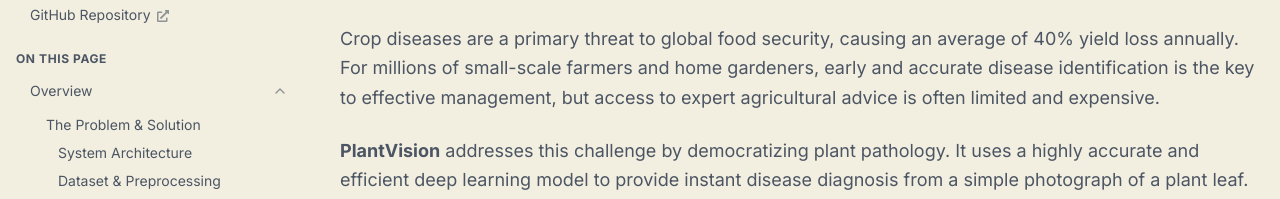
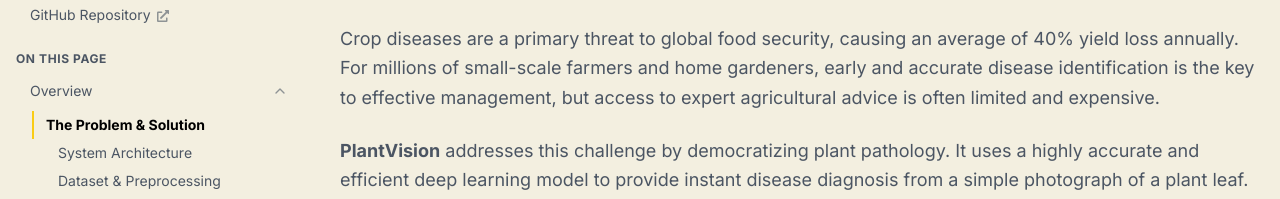
Before and after one commit to MDeus-ai/deus, a React (Create React App) app: page /projects/plantvision-cv001dd in a window 1280 px wide. Shown: the part 829-1028 px from the top of the page. Built offline with nearby package versions, Linux system fonts and the light colour scheme.

Commit message:
Version 6.2.2

```diff
--- a/src/components/AboutPreviewSection.js
+++ b/src/components/AboutPreviewSection.js
@@ -39,6 +39,7 @@ const AboutPreviewSection = () => {
   const skills = [
     { name: 'Data Visualization', proficiency: 65 },
     { name: 'Statistical Analysis', proficiency: 60 },
+    { name: 'PowerBI', proficiency: 30 },
     { name: 'Python', proficiency: 60 },
     { name: 'Machine Learning', proficiency: 55 },
     { name: 'MLOps', proficiency: 20 },
--- a/src/pages/PlantVisionPage.js
+++ b/src/pages/PlantVisionPage.js
@@ -1,4 +1,4 @@
-import { useState, useEffect, useMemo } from 'react';
+import { useState, useEffect, useMemo, useRef, useCallback } from 'react';
 import { FaGithub, FaExclamationTriangle, FaLightbulb, FaFolder, FaArrowLeft, FaExternalLinkAlt } from 'react-icons/fa';
 import { Search, ChevronDown } from 'lucide-react';
 import { useParams, Link } from 'react-router-dom';
@@ -14,7 +14,7 @@ import 'katex/dist/katex.min.css';
 
 // ===================================================================================
 //
-//  START OF CONFIGURATION & CONTENT AREA
+//  START OF CONFIGURATION & CONTENT AREA (IMPROVED)
 //
 // ===================================================================================
 
@@ -170,7 +170,7 @@ PlantVision_cv001dd/
 │   │   ├── paths.py          # Entrypoint for evaluation.
 │   │   ├── predict.py        # Entrypoint for evaluation.
 │   │   ├── train.py
-│       └── utils.py
+│   │   └── utils.py
 ├── tests/                    # Unit tests to verify if all components work as intended
 │   ├── data/
 │   │   ├── __init__.py
@@ -219,9 +219,21 @@ PlantVision_cv001dd/
 //
 // ===================================================================================
 
+// -----------------------------
+// Markdown custom renderers
+// -----------------------------
 const MarkdownComponents = {
-  h2: ({ node, children, ...props }) => <h2 id={node.children[0].value.toLowerCase().replace(/\s+/g, '-')} className="text-2xl sm:text-3xl font-extrabold text-text-primary mt-10 sm:mt-14 mb-5 scroll-mt-24 font-heading" {...props}>{children}</h2>,
-  h3: ({ node, children, ...props }) => <h3 id={node.children[0].value.toLowerCase().replace(/\s+/g, '-')} className="text-xl sm:text-2xl font-extrabold text-text-primary mt-8 sm:mt-12 mb-4 scroll-mt-24 font-heading" {...props}>{children}</h3>,
+  h2: ({ node, children, ...props }) => {
+    // Some headings may include inline nodes; build a safe id
+    const text = node.children ? node.children.map(c => c.value || '').join('') : '';
+    const id = text.toLowerCase().replace(/\s+/g, '-').replace(/[^\w\-]/g, '');
+    return <h2 id={id} className="text-2xl sm:text-3xl font-extrabold text-text-primary mt-10 sm:mt-14 mb-5 scroll-mt-24 font-heading" {...props}>{children}</h2>;
+  },
+  h3: ({ node, children, ...props }) => {
+    const text = node.children ? node.children.map(c => c.value || '').join('') : '';
+    const id = text.toLowerCase().replace(/\s+/g, '-').replace(/[^\w\-]/g, '');
+    return <h3 id={id} className="text-xl sm:text-2xl font-extrabold text-text-primary mt-8 sm:mt-12 mb-4 scroll-mt-24 font-heading" {...props}>{children}</h3>;
+  },
   p: ({ children, ...props }) => <p className="text-lg leading-relaxed text-text-secondary mb-6" {...props}>{children}</p>,
   ul: ({ children, ...props }) => <ul className="list-disc list-outside pl-5 mb-6 space-y-2 text-lg text-text-secondary" {...props}>{children}</ul>,
   ol: ({ children, ...props }) => <ol className="list-decimal list-outside pl-5 mb-6 space-y-2 text-lg text-text-secondary" {...props}>{children}</ol>,
@@ -230,18 +242,33 @@ const MarkdownComponents = {
   a: ({ children, ...props }) => <a className="text-accent font-medium underline hover:opacity-80 transition-opacity break-words" {...props}>{children}</a>,
   code: ({ node, inline, className, children, ...props }) => {
     const match = /language-(\w+)/.exec(className || '');
-    return !inline && match ? (<div className="my-6 sm:my-8"><SyntaxHighlighter style={vscDarkPlus} language={match[1]} PreTag="div" customStyle={{ fontFamily: 'var(--font-mono)', fontSize: '14px', lineHeight: '1.4', margin: 0 }} {...props}>{String(children).replace(/\n$/, '')}</SyntaxHighlighter></div>) : (<code className="bg-accent/20 text-accent font-mono text-[0.9em] px-1.5 py-0.5 rounded-sm break-words" {...props}>{children}</code>);
+    return !inline && match ? (
+      <div className="my-6 sm:my-8">
+        <SyntaxHighlighter style={vscDarkPlus} language={match[1]} PreTag="div" customStyle={{ fontFamily: 'var(--font-mono)', fontSize: '14px', lineHeight: '1.4', margin: 0 }} {...props}>
+          {String(children).replace(/\n$/, '')}
+        </SyntaxHighlighter>
+      </div>
+    ) : (
+      <code className="bg-accent/20 text-accent font-mono text-[0.9em] px-1.5 py-0.5 rounded-sm break-words" {...props}>{children}</code>
+    );
   },
   table: ({ children, ...props }) => <div className="my-8 w-full overflow-x-auto border-2 border-border"><table className="w-full min-w-full border-collapse text-base" {...props}>{children}</table></div>,
   thead: ({ children, ...props }) => <thead className="bg-gray-900 text-white dark:bg-text-primary dark:text-background" {...props}>{children}</thead>,
   th: ({ children, ...props }) => <th className="text-left font-bold p-3 border-r-2 border-background/20 dark:border-background/20 last:border-r-0" {...props}>{children}</th>,
   tbody: ({ children, ...props }) => <tbody {...props}>{children}</tbody>,
   tr: ({ children, ...props }) => <tr className="border-b-2 border-border/10 last:border-b-0" {...props}>{children}</tr>,
-  td: ({ children, ...props }) => <td className="p-3 border-r-2 border-border/10 last:border-r-0 text-text-secondary" {...props}><div dangerouslySetInnerHTML={{__html: children}}></div></td>,
+  td: ({ children, ...props }) => <td className="p-3 border-r-2 border-border/10 last:border-r-0 text-text-secondary" {...props}><div>{children}</div></td>,
 };
 
-const DocumentationSection = ({ content }) => <ReactMarkdown components={MarkdownComponents} remarkPlugins={[remarkGfm, remarkMath]} rehypePlugins={[rehypeRaw, rehypeKatex]}>{content}</ReactMarkdown>;
+const DocumentationSection = ({ content }) => (
+  <ReactMarkdown components={MarkdownComponents} remarkPlugins={[remarkGfm, remarkMath]} rehypePlugins={[rehypeRaw, rehypeKatex]}>
+    {content}
+  </ReactMarkdown>
+);
 
+// -----------------------------
+// Metrics Section
+// -----------------------------
 const MetricsSection = ({ data }) => (
   <div className="grid grid-cols-1 lg:grid-cols-5 gap-8">
     <div className="lg:col-span-2">
@@ -271,6 +298,9 @@ const MetricsSection = ({ data }) => (
   </div>
 );
 
+// -----------------------------
+// Structure Section
+// -----------------------------
 const StructureSection = ({ content }) => (
   <div className="border-2 border-border overflow-hidden">
     <div className="bg-text-primary text-background p-3 border-b-2 border-border flex items-center gap-3">
@@ -282,14 +312,21 @@ const StructureSection = ({ content }) => (
   </div>
 );
 
-const RoadmapSection = ({ challenges, futurePlans }) => (
+// -----------------------------
+// Roadmap Section (render items as markdown to keep formatting)
+// -----------------------------
+const RoadmapSection = ({ challenges = [], futurePlans = [] }) => (
   <div className="grid grid-cols-1 lg:grid-cols-2 gap-8">
     <div className="bg-surface border-2 border-border p-6 md:p-8 transition-all duration-200 ease-in-out shadow-[8px_8px_0px_theme(colors.shadow)] hover:shadow-none hover:translate-x-2 hover:translate-y-2 active:translate-x-0 active:translate-y-0">
       <h3 className="text-2xl font-extrabold text-text-primary mb-4 flex items-center gap-2 font-heading">
         <FaExclamationTriangle className="text-yellow-500" /> Challenges
       </h3>
       <ul className="space-y-3 text-lg list-disc list-outside pl-5 text-text-secondary">
-        {challenges.map((item, i) => <li key={i} dangerouslySetInnerHTML={{ __html: item }} />)}
+        {challenges.map((item, i) => (
+          <li key={i} className="leading-relaxed">
+            <ReactMarkdown remarkPlugins={[remarkGfm]}>{item}</ReactMarkdown>
+          </li>
+        ))}
       </ul>
     </div>
     <div className="bg-surface border-2 border-border p-6 md:p-8 transition-all duration-200 ease-in-out shadow-[8px_8px_0px_theme(colors.shadow)] hover:shadow-none hover:translate-x-2 hover:translate-y-2 active:translate-x-0 active:translate-y-0">
@@ -297,76 +334,95 @@ const RoadmapSection = ({ challenges, futurePlans }) => (
         <FaLightbulb className="text-blue-500" /> Future Work
       </h3>
       <ul className="space-y-3 text-lg list-disc list-outside pl-5 text-text-secondary">
-        {futurePlans.map((item, i) => <li key={i} dangerouslySetInnerHTML={{ __html: item }} />)}
+        {futurePlans.map((item, i) => (
+          <li key={i} className="leading-relaxed">
+            <ReactMarkdown remarkPlugins={[remarkGfm]}>{item}</ReactMarkdown>
+          </li>
+        ))}
       </ul>
     </div>
   </div>
 );
 
+// -----------------------------
+// Sidebar (memoized and enhanced)
+// -----------------------------
 const ProjectSidebar = ({ project, activeId }) => {
   const [searchTerm, setSearchTerm] = useState('');
   const [openSections, setOpenSections] = useState({});
-
-  const toggleSection = (id) => {
-    setOpenSections(prev => ({...prev, [id]: !prev[id]}));
-  };
-
-  const handleNavClick = (e, hash) => {
-    e.preventDefault();
-    const element = document.getElementById(hash);
-    if (element) {
-        window.history.pushState(null, null, `#${hash}`);
-        const yOffset = -100;
-        const y = element.getBoundingClientRect().top + window.pageYOffset + yOffset;
-        window.scrollTo({ top: y, behavior: 'smooth' });
-    }
-  };
-
   const enhancedSidebar = useMemo(() => {
+    // improved regex to match ATX headings like "## Title" or "### Title"
+    const headingRegex = /^(?:\s{0,3})(#{2,3})\s+(.*)$/gm;
     return project.sidebar.map(category => ({
       ...category,
       links: category.links.map(link => {
         if (!link.subheadings) return link;
         const section = project.sections.find(s => s.id === link.id);
-        if (!section) return link;
-        const subheadings = [...section.content.matchAll(/^(##|###)\s(.*)/gm)].map(match => ({
-          level: match[1].length,
-          title: match[2].trim(),
-          id: match[2].trim().toLowerCase().replace(/\s+/g, '-'),
-        }));
+        if (!section || !section.content) return link;
+        const subheadings = [];
+        let match;
+        try {
+          while ((match = headingRegex.exec(section.content)) !== null) {
+            const level = match[1].length; // 2 or 3
+            const title = match[2].trim();
+            const id = title.toLowerCase().replace(/\s+/g, '-').replace(/[^\w\-]/g, '');
+            subheadings.push({ level, title, id });
+            // avoid infinite loops if zero-length match (shouldn't happen)
+            if (match.index === headingRegex.lastIndex) headingRegex.lastIndex++;
+          }
+        } catch (e) {
+          // fallback to no children if something goes wrong
+          console.warn('Error parsing subheadings', e);
+        }
         return { ...link, children: subheadings };
       }),
     }));
   }, [project]);
 
   useEffect(() => {
-    const newOpenSections = {};
-    enhancedSidebar.forEach(category => {
-      category.links.forEach(link => {
-        if (link.children && link.children.some(child => child.id === activeId)) {
-          newOpenSections[link.id] = true;
+    // auto-open sidebar groups that contain activeId
+    const newOpen = {};
+    enhancedSidebar.forEach(cat => {
+      cat.links.forEach(link => {
+        if (link.children && link.children.some(c => c.id === activeId)) {
+          newOpen[link.id] = true;
         }
       });
     });
-    setOpenSections(prev => ({ ...prev, ...newOpenSections }));
+    setOpenSections(prev => ({ ...prev, ...newOpen }));
   }, [activeId, enhancedSidebar]);
 
   const filteredNavItems = useMemo(() => {
     if (!searchTerm) return enhancedSidebar;
-    const lowercasedFilter = searchTerm.toLowerCase();
+    const lowercased = searchTerm.toLowerCase();
     return enhancedSidebar.map(category => {
       const filteredLinks = category.links.filter(link =>
-        link.title.toLowerCase().includes(lowercasedFilter) ||
-        (link.children && link.children.some(child => child.title.toLowerCase().includes(lowercasedFilter)))
+        (link.title && link.title.toLowerCase().includes(lowercased)) ||
+        (link.children && link.children.some(child => child.title.toLowerCase().includes(lowercased)))
       );
       return { ...category, links: filteredLinks };
     }).filter(category => category.links.length > 0);
   }, [searchTerm, enhancedSidebar]);
 
+  const toggleSection = useCallback((id) => {
+    setOpenSections(prev => ({ ...prev, [id]: !prev[id] }));
+  }, []);
+
+  const handleNavClick = (e, hash) => {
+    e.preventDefault();
+    const element = document.getElementById(hash);
+    if (element) {
+      window.history.pushState(null, null, `#${hash}`);
+      const yOffset = -100;
+      const y = element.getBoundingClientRect().top + window.pageYOffset + yOffset;
+      window.scrollTo({ top: y, behavior: 'smooth' });
+    }
+  };
+
   return (
     <aside className="sticky top-24 w-full">
       <div className="relative mb-6">
-        <input type="text" placeholder="Search this page..." value={searchTerm} onChange={(e) => setSearchTerm(e.target.value)} className="w-full bg-surface border-b-2 border-border/30 focus:border-border text-text-primary placeholder:text-text-secondary/70 focus:ring-0 text-sm py-2 pl-9 pr-3 font-mono" />
+        <input aria-label="Search this page" type="text" placeholder="Search this page..." value={searchTerm} onChange={(e) => setSearchTerm(e.target.value)} className="w-full bg-surface border-b-2 border-border/30 focus:border-border text-text-primary placeholder:text-text-secondary/70 focus:ring-0 text-sm py-2 pl-9 pr-3 font-mono" />
         <Search className="absolute left-2.5 top-1/2 -translate-y-1/2 w-4 h-4 text-text-secondary/50" />
       </div>
       <nav>
@@ -382,7 +438,7 @@ const ProjectSidebar = ({ project, activeId }) => {
                       {link.title}{link.external && <FaExternalLinkAlt className="inline-block w-3 h-3 ml-1.5 opacity-60" />}
                     </a>
                     {link.children && (
-                      <button onClick={() => toggleSection(link.id)} className="p-1 text-text-secondary/60 hover:text-text-primary">
+                      <button aria-label={`Toggle ${link.title}`} onClick={() => toggleSection(link.id)} className="p-1 text-text-secondary/60 hover:text-text-primary">
                         <ChevronDown size={16} className={`transition-transform duration-200 ${openSections[link.id] ? 'rotate-180' : ''}`} />
                       </button>
                     )}
@@ -411,27 +467,15 @@ const ProjectSidebar = ({ project, activeId }) => {
   );
 };
 
-
+// -----------------------------
+// Main page
+// -----------------------------
 const ProjectDetailPage = () => {
   const { projectId } = useParams();
   const project = projectData[projectId];
   const [activeId, setActiveId] = useState('');
-
-  useEffect(() => {
-    const handleScroll = () => {
-      let currentId = '';
-      const allHeadings = document.querySelectorAll('main section[id], main h2[id], main h3[id]');
-      allHeadings.forEach(heading => {
-        if (heading.offsetTop - 150 <= window.scrollY) {
-          currentId = heading.id;
-        }
-      });
-      setActiveId(currentId || (project?.sections[0]?.id || ''));
-    };
-    window.addEventListener('scroll', handleScroll, { passive: true });
-    handleScroll();
-    return () => window.removeEventListener('scroll', handleScroll);
-  }, [project]);
+  const [imageError, setImageError] = useState(false);
+  const observerRef = useRef(null);
 
   useEffect(() => {
     document.title = `${project?.title || 'Project'} | Muhumuza Deus`;
@@ -440,6 +484,34 @@ const ProjectDetailPage = () => {
   useEffect(() => {
     window.scrollTo(0, 0);
   }, [projectId]);
+
+  // IntersectionObserver for active heading tracking (better performance than scroll events)
+  useEffect(() => {
+    if (!project) return;
+    const options = {
+      root: null,
+      rootMargin: '-40% 0% -40% 0%', // trigger when heading is near center
+      threshold: 0,
+    };
+    const callback = (entries) => {
+      // Find the entry with isIntersecting true and highest boundingClientRect.top
+      const visible = entries.filter(e => e.isIntersecting).sort((a, b) => b.boundingClientRect.top - a.boundingClientRect.top);
+      if (visible.length > 0) {
+        setActiveId(visible[0].target.id || '');
+      } else {
+        // fallback: choose first section id
+        setActiveId(project.sections?.[0]?.id || '');
+      }
+    };
+    const observer = new IntersectionObserver(callback, options);
+    observerRef.current = observer;
+    const allHeadings = document.querySelectorAll('main section[id], main h2[id], main h3[id]');
+    allHeadings.forEach(h => observer.observe(h));
+    return () => {
+      observer.disconnect();
+      observerRef.current = null;
+    };
+  }, [project, projectId]);
 
   if (!project) {
     return (
@@ -507,44 +579,37 @@ const ProjectDetailPage = () => {
               </div>
             </div>
 
-            {/* FIXED IMAGE SECTION */}
+            {/* FIXED IMAGE SECTION (improved) */}
             <div className="order-first lg:order-last mb-8 lg:mb-0">
               <div className="relative max-w-md mx-auto lg:max-w-none lg:ml-[-2rem]">
                 {/* Background decoration */}
-                <div className="absolute inset-0 bg-accent/5 -rotate-6 rounded-lg border-4 border-accent/20"></div>
+                <div className="absolute inset-0 bg-accent/5 -rotate-6 rounded-lg border-4 border-accent/20" aria-hidden="true"></div>
 
                 {/* Main image container */}
                 <div className="relative bg-surface border-2 border-border transition-all duration-300 ease-in-out shadow-[8px_8px_0px_theme(colors.shadow)] hover:shadow-none hover:translate-x-2 hover:translate-y-2 active:translate-x-0 active:translate-y-0 rounded-lg overflow-hidden">
-                  {/* Try to load the image */}
-                  <img
-                    src={project.image}
-                    alt={`${project.title} preview`}
-                    className="w-full h-80 lg:h-96 object-cover"
-                    loading="eager"
-                    onError={(e) => {
-                      // Hide broken image and show fallback
-                      e.target.style.display = 'none';
-                      e.target.nextElementSibling.style.display = 'flex';
-                    }}
-                  />
-
-                  {/* Fallback content (hidden by default, shown when image fails) */}
-                  <div
-                    className="w-full h-80 lg:h-96 bg-gradient-to-br from-accent/20 to-accent/5 items-center justify-center"
-                    style={{ display: 'none' }}
-                  >
-                    <div className="text-center p-8">
-                      <div className="w-16 h-16 mx-auto mb-4 bg-accent/20 rounded-full flex items-center justify-center">
-                        <FaFolder className="w-8 h-8 text-accent" />
+                  {!imageError ? (
+                    <img
+                      src={project.image}
+                      alt={`${project.title} preview`}
+                      className="w-full h-80 lg:h-96 object-cover"
+                      loading="lazy"
+                      onError={() => setImageError(true)}
+                    />
+                  ) : (
+                    <div className="w-full h-80 lg:h-96 bg-gradient-to-br from-accent/20 to-accent/5 flex items-center justify-center">
+                      <div className="text-center p-8">
+                        <div className="w-16 h-16 mx-auto mb-4 bg-accent/20 rounded-full flex items-center justify-center">
+                          <FaFolder className="w-8 h-8 text-accent" />
+                        </div>
+                        <h3 className="text-xl font-bold text-text-primary mb-2 font-heading">
+                          {project.title}
+                        </h3>
+                        <p className="text-sm text-text-secondary">
+                          Project Preview
+                        </p>
                       </div>
-                      <h3 className="text-xl font-bold text-text-primary mb-2 font-heading">
-                        {project.title}
-                      </h3>
-                      <p className="text-sm text-text-secondary">
-                        Project Preview
-                      </p>
                     </div>
-                  </div>
+                  )}
                 </div>
               </div>
             </div>
@@ -557,7 +622,7 @@ const ProjectDetailPage = () => {
           <div className="hidden lg:block lg:col-span-3">
             <ProjectSidebar project={project} activeId={activeId} />
           </div>
-          <main className="lg:col-span-9 mt-12 lg:mt-0">
+          <main className="lg:col-span-9 mt-12 lg:mt-0" aria-live="polite">
             <div className="space-y-16 lg:space-y-20">
                 {project.sections.map((section) => {
                   const Component = sectionComponentMap[section.type];
```
